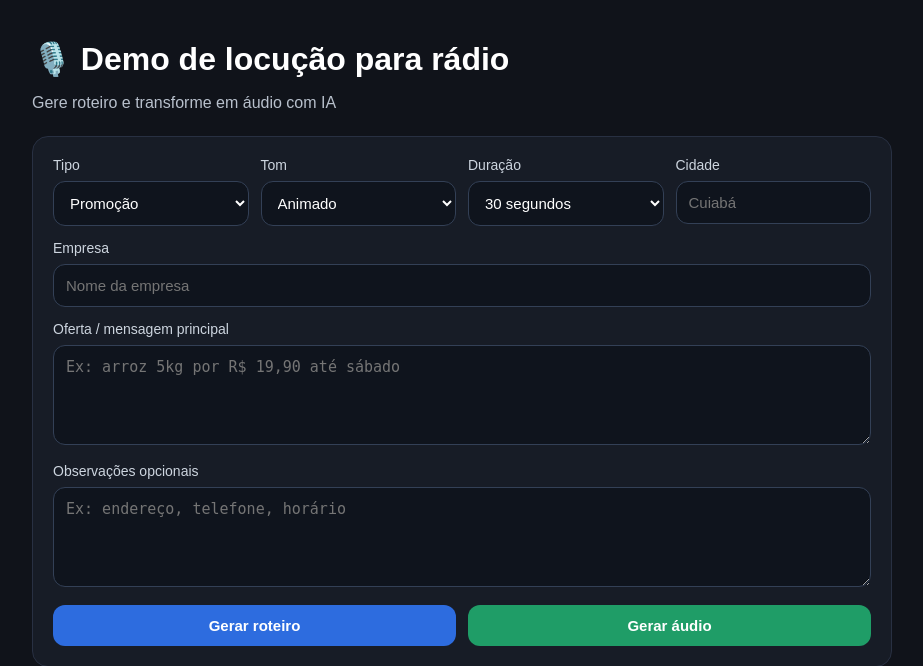
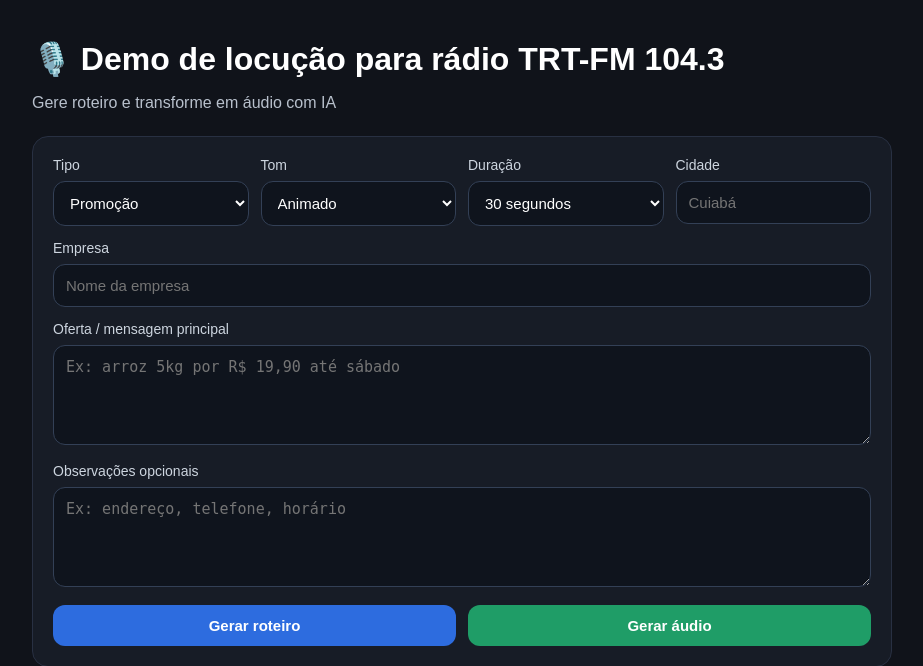
Before and after one commit to CCS-TRT23/radiodemo, a Flask app: page / in a window 1280 px wide. Shown: the top 666 px of the page, without its empty margins (178-1101 px from the left). Run offline with Flask 3, Linux system fonts and the light colour scheme.

Commit message:
Update index.html

```diff
--- a/templates/index.html
+++ b/templates/index.html
@@ -3,12 +3,12 @@
 <head>
   <meta charset="UTF-8">
   <meta name="viewport" content="width=device-width, initial-scale=1.0"/>
-  <title>Demo IA + ElevenLabs | Rádio</title>
+  <title>Demo IA + ElevenLabs | Rádio TRT-FM 104.3</title>
   <link rel="stylesheet" href="/static/style.css">
 </head>
 <body>
   <main class="container">
-    <h1>🎙️ Demo de locução para rádio</h1>
+    <h1>🎙️ Demo de locução para rádio TRT-FM 104.3</h1>
     <p class="sub">
       Gere roteiro e transforme em áudio com IA
     </p>
```
